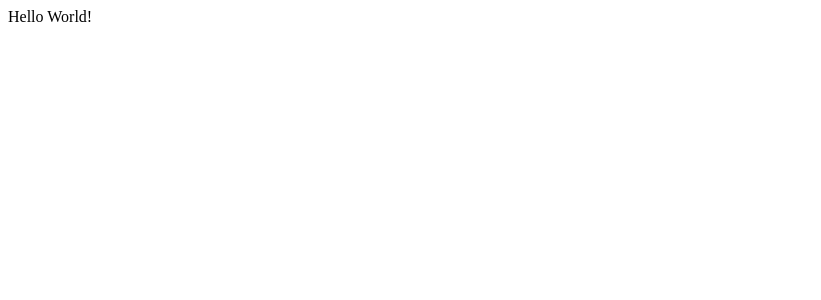
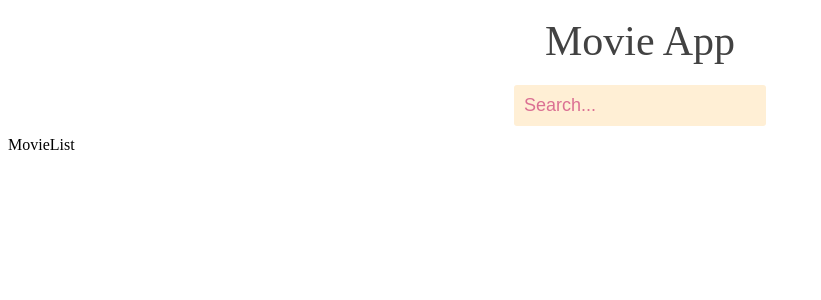
Before and after one commit to rizkianakbar/stockbit-test, a React (Create React App) app in the folder react-test/: page / in a window 1280 px wide. Shown: the top 300 px of the page, without its empty margins (0-821 px from the left). Built offline with nearby package versions, Linux system fonts and the light colour scheme.

Commit message:
🧰 SETUP : redux

```diff
--- a/react-test/package.json
+++ b/react-test/package.json
@@ -6,9 +6,13 @@
     "@testing-library/jest-dom": "^5.11.4",
     "@testing-library/react": "^11.1.0",
     "@testing-library/user-event": "^12.1.10",
+    "axios": "^0.21.1",
     "react": "^17.0.2",
     "react-dom": "^17.0.2",
+    "react-redux": "^7.2.4",
     "react-scripts": "4.0.3",
+    "redux": "^4.1.1",
+    "styled-components": "^5.3.0",
     "web-vitals": "^1.0.1"
   },
   "scripts": {
--- a/react-test/src/App.js
+++ b/react-test/src/App.js
@@ -1,11 +1,14 @@
-import React from 'react'
+import React from "react";
+import Header from "./components/Header";
+import MovieList from "./components/MovieList";
 
 const App = () => {
   return (
     <div>
-      Hello World!
+      <Header />
+      <MovieList />
     </div>
-  )
-}
+  );
+};
 
-export default App
+export default App;
--- /dev/null
+++ b/react-test/src/components/Header.jsx
@@ -0,0 +1,42 @@
+import React from "react";
+import styled from "styled-components";
+
+const Container = styled.div`
+  display: flex;
+  flex-direction: column;
+  align-items: center;
+  justify-content: center;
+  height: 100%;
+  width: 100%;
+`;
+
+const Title = styled.div`
+  color: #424242;
+  font-size: 42px;
+  line-height: 67.2px;
+`;
+
+const Search = styled.input`
+  font-size: 18px;
+  padding: 10px;
+  margin: 10px;
+  background: papayawhip;
+  border: none;
+  border-radius: 3px;
+  ::placeholder {
+    color: palevioletred;
+  }
+`;
+
+const Header = () => {
+  return (
+    <>
+      <Container>
+        <Title>Movie App</Title>
+        <Search type="text" placeholder="Search..." />
+      </Container>
+    </>
+  );
+};
+
+export default Header;
--- /dev/null
+++ b/react-test/src/components/MovieList.jsx
@@ -0,0 +1,10 @@
+import React from "react";
+import { useSelector } from "react-redux";
+
+const MovieList = () => {
+  const movies = useSelector((state) => state);
+  console.log(movies);
+  return <div>MovieList</div>;
+};
+
+export default MovieList;
--- a/react-test/src/index.js
+++ b/react-test/src/index.js
@@ -1,10 +1,14 @@
-import React from 'react';
-import ReactDOM from 'react-dom';
-import App from './App';
+import React from "react";
+import ReactDOM from "react-dom";
+import App from "./App";
+import { Provider } from "react-redux";
+import store from "./redux/store";
 
 ReactDOM.render(
   <React.StrictMode>
-    <App />
+    <Provider store={store}>
+      <App />
+    </Provider>
   </React.StrictMode>,
-  document.getElementById('root')
+  document.getElementById("root")
 );
--- /dev/null
+++ b/react-test/src/redux/contants/actionTypes.js
@@ -0,0 +1,4 @@
+export const actionTypes = {
+  SET_MOVIE: "SET_MOVIE",
+  SET_MOVIE_DETAILS: "SET_MOVIE_DETAILS",
+};
--- /dev/null
+++ b/react-test/src/redux/reducers/index.js
@@ -0,0 +1,8 @@
+import { combineReducers } from "redux";
+import { movieReducer } from "./movieReducer";
+
+const reducers = combineReducers({
+  allMovies: movieReducer,
+});
+
+export default reducers;
--- /dev/null
+++ b/react-test/src/redux/reducers/movieReducer.js
@@ -0,0 +1,21 @@
+import { actionTypes } from "../contants/actionTypes";
+
+const initialState = {
+  movie: [
+    {
+      id: 1,
+      title: "The Dark Knight",
+      year: 2008,
+      image: "https://upload.wikimedia.org/wikipedia/en/8/8a/Dark_Knight.jpg",
+    },
+  ],
+};
+
+export const movieReducer = (state = initialState, { type, payload }) => {
+  switch (type) {
+    case actionTypes.SET_MOVIE:
+      return state;
+    default:
+      return state;
+  }
+};
--- /dev/null
+++ b/react-test/src/redux/store.js
@@ -0,0 +1,10 @@
+import { createStore } from "redux";
+import reducers from "./reducers/index";
+
+const store = createStore(
+  reducers,
+  {},
+  window.__REDUX_DEVTOOLS_EXTENSION__ && window.__REDUX_DEVTOOLS_EXTENSION__()
+);
+
+export default store;
```
Also changed, not shown: react-test/src/components/MovieDetails.jsx (added, +7 -0 lines), react-test/src/redux/actions/movieActions.js (added, +15 -0 lines), 1 other file (tests, documents, lock files or other folders).
